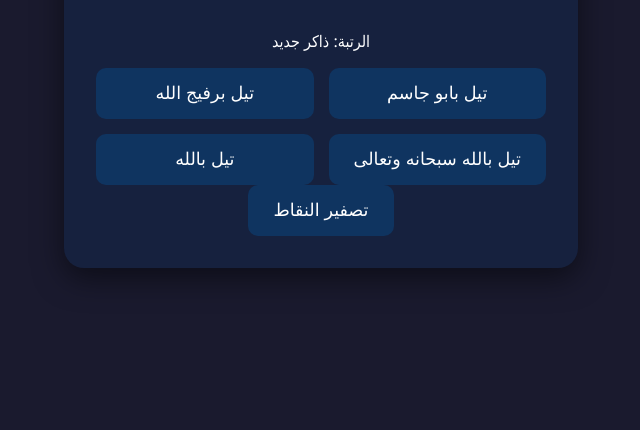
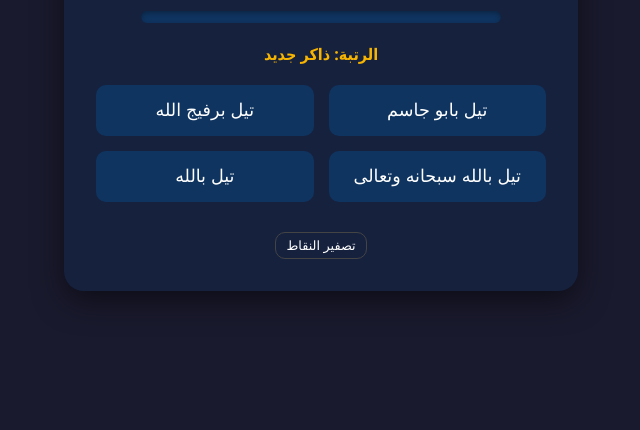
Before and after one commit to mantorh1940m-eng/Fuckgod, a plain HTML site: page index.html in a window 1280 px wide. Shown: the part 370-800 px from the top of the page, without its empty margins (319-959 px from the left). Drawn offline with nearby package versions, Linux system fonts and the light colour scheme.

Commit message:
Update style.css

```diff
--- a/style.css
+++ b/style.css
@@ -64,3 +64,40 @@ button:active {
     50% { transform: scale(1.3); color: #fff; }
     100% { transform: scale(1); }
 }
+/* الأكواد السابقة تبقى كما هي، وأضف عليها: */
+
+.progress-container {
+    width: 80%;
+    background-color: #0f3460;
+    border-radius: 10px;
+    margin: 20px auto;
+    height: 12px;
+    box-shadow: inset 0 2px 5px rgba(0,0,0,0.3);
+}
+
+#progress-bar {
+    width: 0%;
+    height: 100%;
+    background: linear-gradient(90deg, #00f2fe, #4facfe);
+    border-radius: 10px;
+    transition: width 0.4s cubic-bezier(0.175, 0.885, 0.32, 1.275);
+}
+
+#rank {
+    font-weight: bold;
+    color: #f8b500;
+    margin-bottom: 20px;
+}
+
+.reset-btn {
+    margin-top: 30px;
+    background: transparent;
+    border: 1px solid #444;
+    font-size: 0.8rem;
+    padding: 5px 10px;
+}
+
+.reset-btn:hover {
+    background: #ff4d4d;
+    border-color: #ff4d4d;
+}
```
